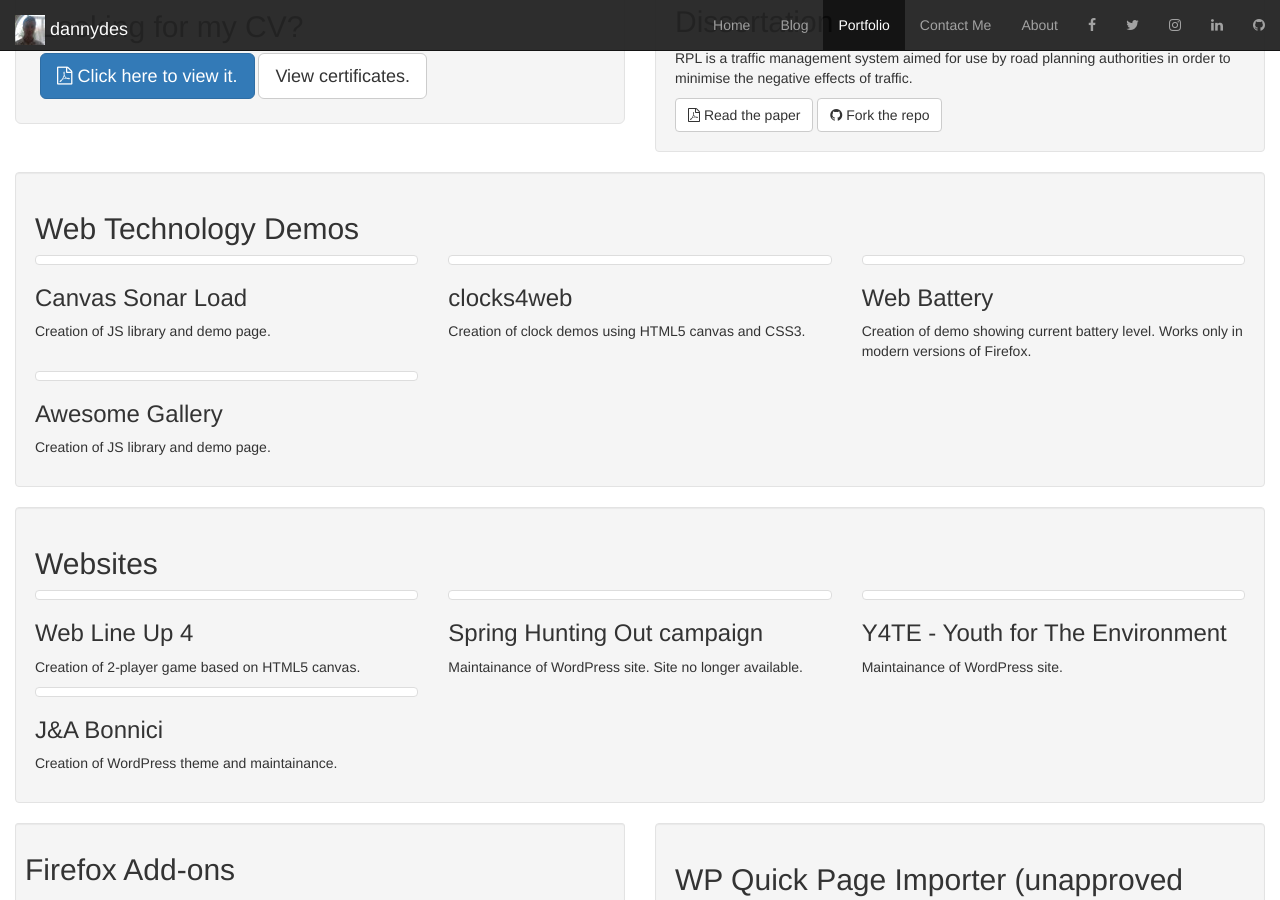
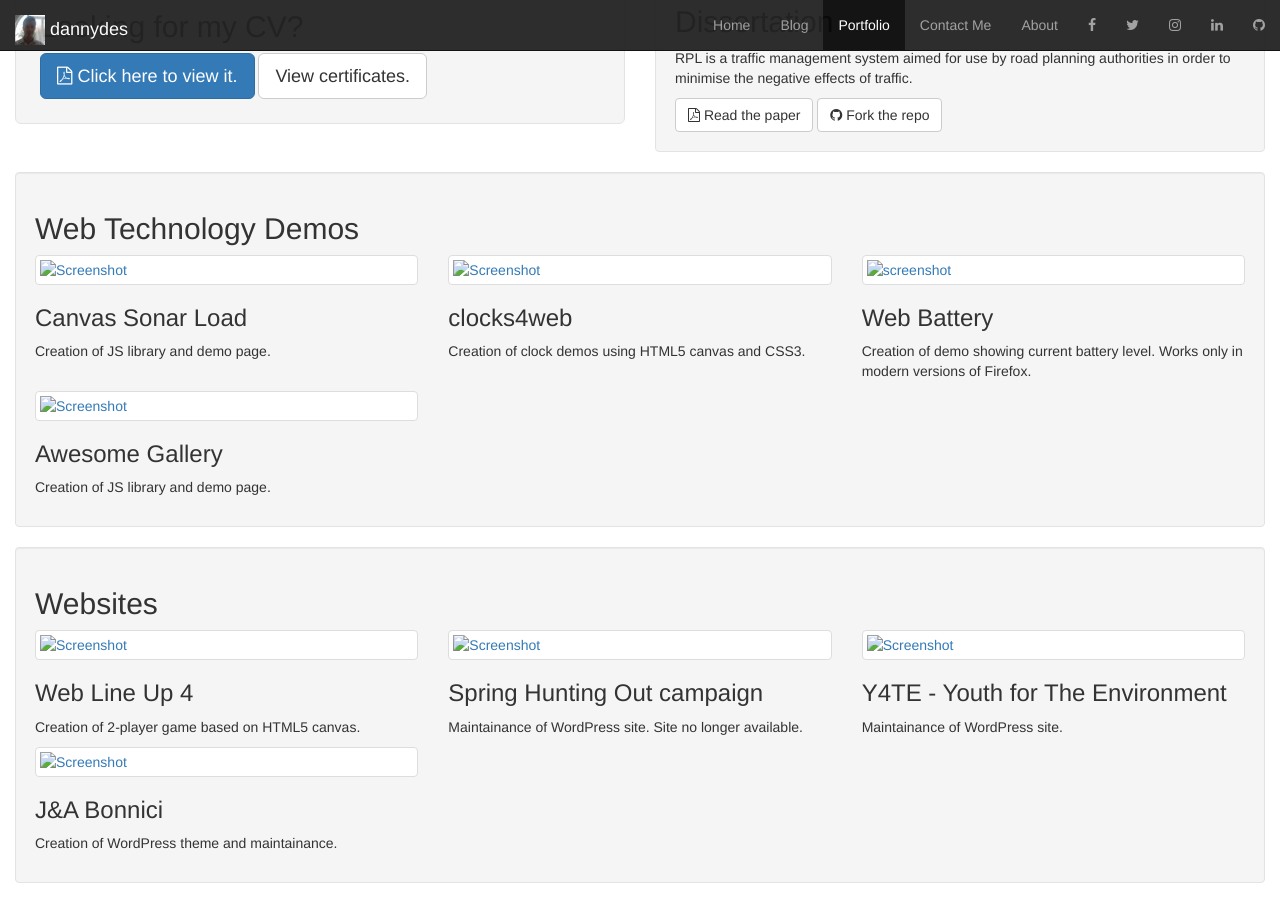
Before and after one commit to dannydes/dannydes.github.io, a Jekyll site: the page built from portfolio/index.html, in a window 1280 px wide and 900 px high, scrolled down 725 px. Built offline with Jekyll 4.4.1, drawn with Linux system fonts in a browser that asks for light colours; nearby versions of some CDN libraries.

Commit message:
alternate text

```diff
--- a/portfolio/index.html
+++ b/portfolio/index.html
@@ -27,21 +27,21 @@
 	<div class="row">
 		<div class="col-md-4 col-xs-12">
 			<a class="thumbnail" href="http://dannydes.github.io/canvas-sonar-load/" target="_blank">
-				<img src="">
+				<img src="" alt="Screenshot">
 			</a>
 			<h3>Canvas Sonar Load</h3>
 			<p>Creation of JS library and demo page.</p>
 		</div>
 		<div class="col-md-4 col-xs-12">
 			<a class="thumbnail" href="http://dannydes.github.io/clocks4web/" target="_blank">
-				<img src="">
+				<img src="" alt="Screenshot">
 			</a>
 			<h3>clocks4web</h3>
 			<p>Creation of clock demos using HTML5 canvas and CSS3.</p>
 		</div>
 		<div class="col-md-4 col-xs-12">
 			<a class="thumbnail" href="http://dannydes.github.io/web-battery/" target="_blank">
-				<img src="">
+				<img src="" alt="screenshot">
 			</a>
 			<h3>Web Battery</h3>
 			<p>Creation of demo showing current battery level. Works only in modern versions of Firefox.</p>
@@ -50,7 +50,7 @@
 	<div class="row">
 		<div class="col-md-4 col-xs-12">
 			<a class="thumbnail" href="http://dannydes.github.io/Awesome-Gallery/" target="_blank">
-				<img src="">
+				<img src="" alt="Screenshot">
 			</a>
 			<h3>Awesome Gallery</h3>
 			<p>Creation of JS library and demo page.</p>
@@ -62,21 +62,21 @@
 	<div class="row">
 		<div class="col-md-4 col-xs-12">
 			<a class="thumbnail" href="http://dannydes.github.io/blu4/" target="_blank">
-				<img src="">
+				<img src="" alt="Screenshot">
 			</a>
 			<h3>Web Line Up 4</h3>
 			<p>Creation of 2-player game based on HTML5 canvas.</p>
 		</div>
 		<div class="col-md-4 col-xs-12">
 			<a class="thumbnail" href="#" target="_blank">
-				<img src="">
+				<img src="" alt="Screenshot">
 			</a>
 			<h3>Spring Hunting Out campaign</h3>
 			<p>Maintainance of WordPress site. Site no longer available.</p>
 		</div>
 		<div class="col-md-4 col-xs-12">
 			<a class="thumbnail" href="http://y4te.org" target="_blank">
-				<img src="">
+				<img src="" alt="Screenshot">
 			</a>
 			<h3>Y4TE - Youth for The Environment</h3>
 			<p>Maintainance of WordPress site.</p>
@@ -85,7 +85,7 @@
 	<div class="row">
 		<div class="col-md-4 col-xs-12">
 			<a class="thumbnail" href="http://jabonnici.com" target="_blank">
-				<img src="">
+				<img src="" alt="Screenshot">
 			</a>
 			<h3>J&A Bonnici</h3>
 			<p>Creation of WordPress theme and maintainance.</p>
```
